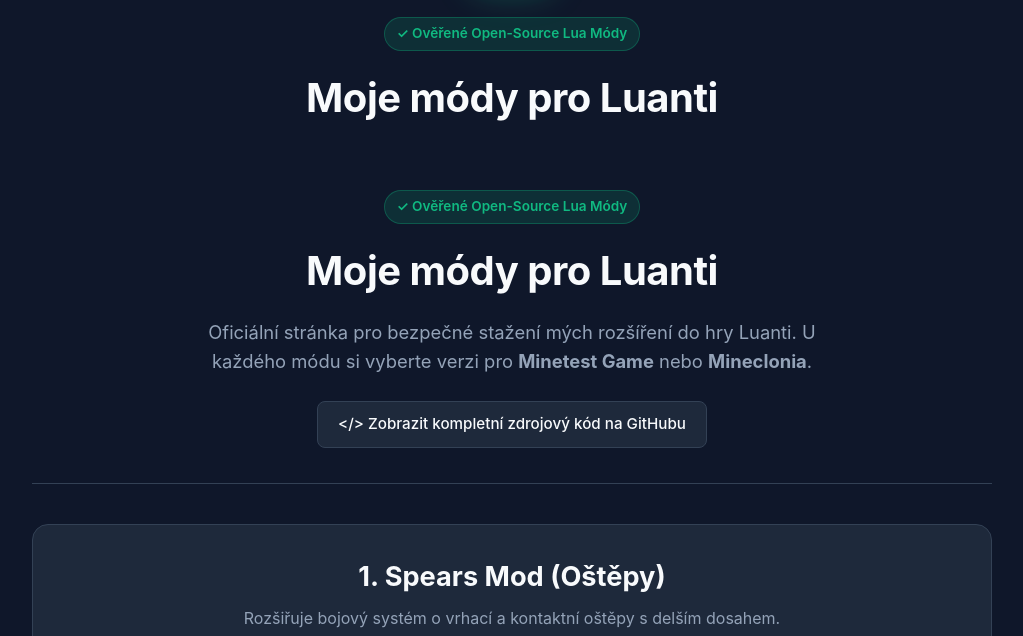
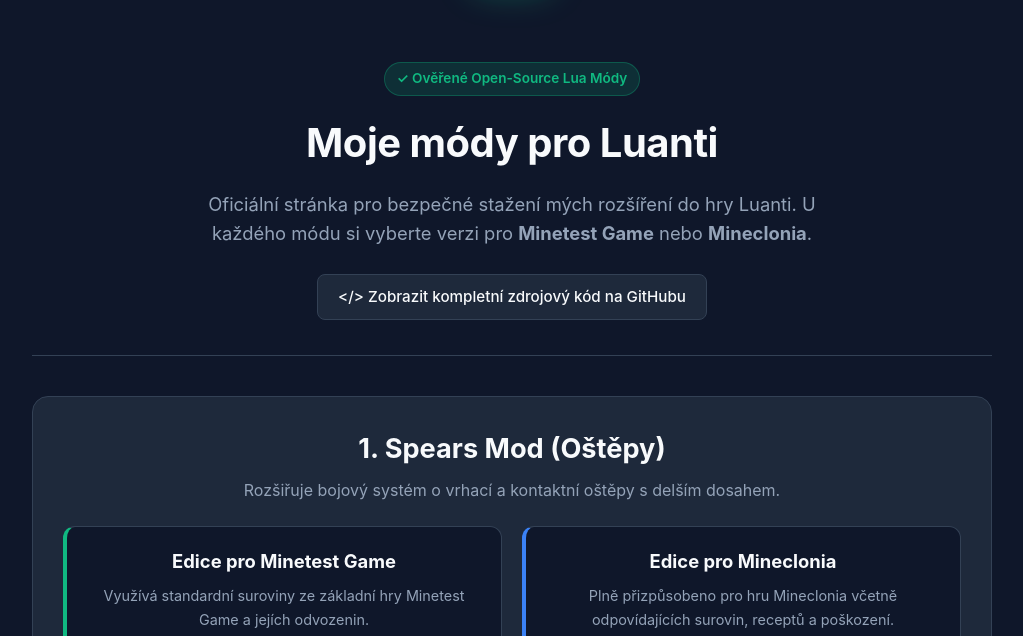
Before and after one commit to stepajanas-zrs/m-dy-pro-luanti-, a plain HTML site: page index.html in a window 1280 px wide. Shown: the part 164-800 px from the top of the page, without its empty margins (128-1151 px from the left). Drawn offline with Linux system fonts and the light colour scheme.

Commit message:
Update index.html

```diff
--- a/index.html
+++ b/index.html
@@ -65,9 +65,6 @@
         </div>
 
     </div>
-
-    <div class="badge">✓ Ověřené Open-Source Lua Módy</div>
-    <h1>Moje módy pro Luanti</h1>
 <head>
 <link rel="icon" type="image/png" href="./logo.png">
     <link rel="icon" href="/icon.svg" type="image/svg+xml">
```
